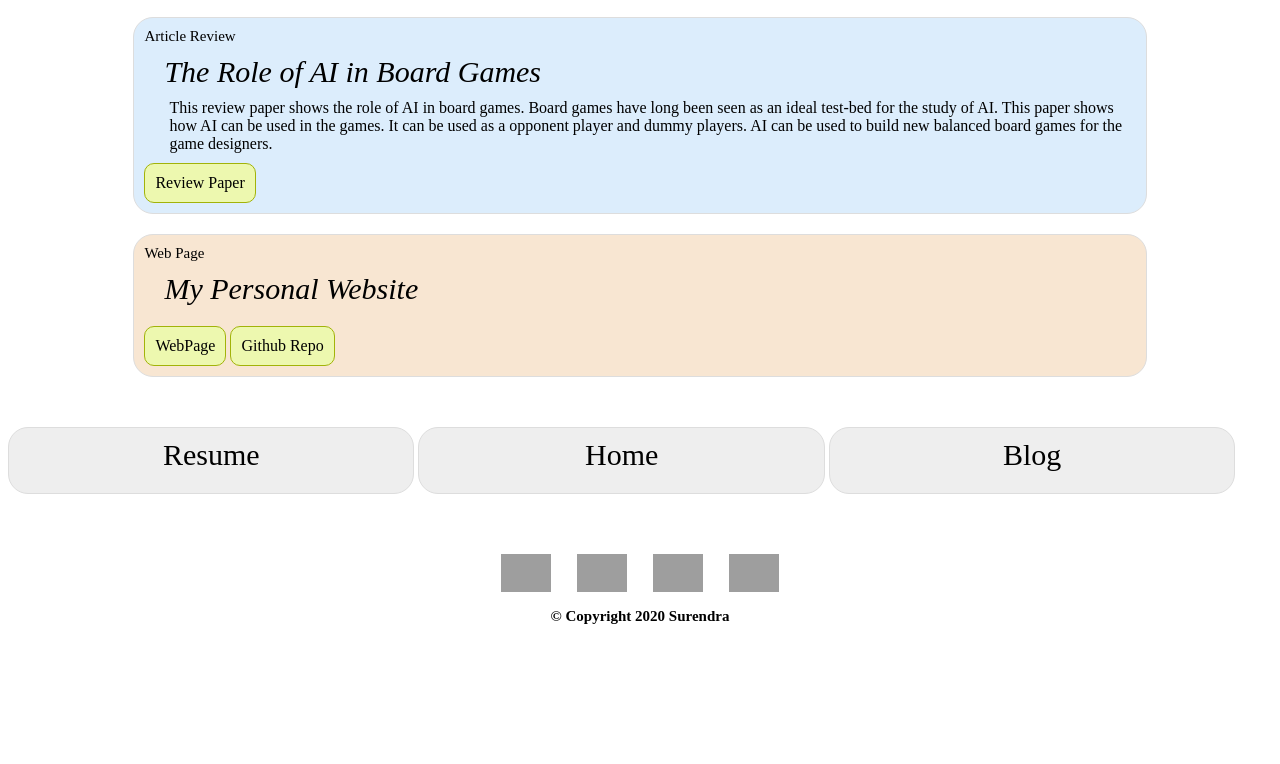
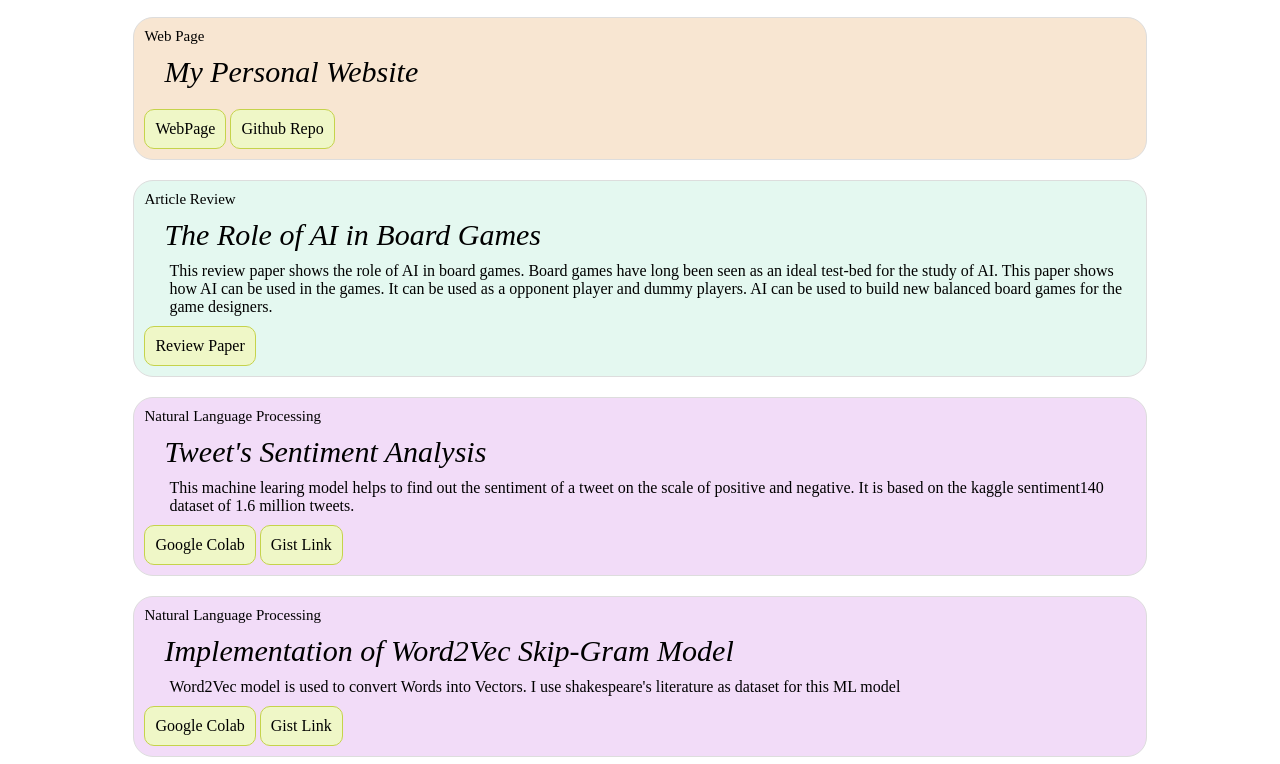
Before and after one commit to skvg/myProjects, a plain HTML site: page index.html in a window 1280 px wide. Shown: the part 276-1040 px from the top of the page. Before the commit the page ends 914 px from the top, so only its background shows below. Drawn offline with Linux system fonts and the light colour scheme; grey boxes are pictures that could not be loaded.

Commit message:
added two new projects

```diff
--- a/index.css
+++ b/index.css
@@ -11,7 +11,7 @@
     width: 80%;
     margin: auto;
     border: 1px solid #ddd;
-    background-color: rgb(220, 237, 252);
+    background-color: rgb(228, 248, 240);
     border-radius: 20px;
     margin-top: 20px;
 }
@@ -19,7 +19,7 @@
     width: 80%;
     margin: auto;
     border: 1px solid #ddd;
-    background-color: rgb(231, 181, 243);
+    background-color: rgb(242, 220, 248);
     border-radius: 20px;
     margin-top: 20px;
 }
@@ -60,8 +60,8 @@
     text-decoration: none;
     color: black;
     cursor: pointer;
-    border: 1px solid rgb(162, 179, 9);
-    background-color: rgb(237, 248, 175);
+    border: 1px solid rgb(197, 211, 75);
+    background-color: rgb(239, 247, 199);
     border-radius: 10px;
     padding: 10px;
 }
--- a/index.html
+++ b/index.html
@@ -28,6 +28,16 @@
                     <a href="https://github.com/skvg/MovieSearch">Github Repo</a>
                 </div>
             </div>
+            <div class="website">
+                <div class="type">Web Page</div>
+                <div class="title">My Personal Website</div>
+                <div class="desc"></div>
+                <div class="img"></div>
+                <div class="links">
+                    <a href="www.skvg.github.io">WebPage</a>
+                    <a href="https://github.com/skvg/skvg.github.io">Github Repo</a>
+                </div>
+            </div>
             <div class="project">
                 <div class="type">Article Review</div>
                 <div class="title">The Role of AI in Board Games</div>
@@ -42,14 +52,27 @@
                     <a href="Review_Paper_18123.pdf">Review Paper</a>
                 </div>
             </div>
-            <div class="website">
-                <div class="type">Web Page</div>
-                <div class="title">My Personal Website</div>
-                <div class="desc"></div>
+            <div class="ml">
+                <div class="type">Natural Language Processing</div>
+                <div class="title">Tweet's Sentiment Analysis</div>
+                <div class="desc">This machine learing model helps to find out the
+                    sentiment of a tweet on the scale of positive and negative. It
+                    is based on the kaggle sentiment140 dataset of 1.6 million tweets.
+                </div>
                 <div class="img"></div>
                 <div class="links">
-                    <a href="www.skvg.github.io">WebPage</a>
-                    <a href="https://github.com/skvg/skvg.github.io">Github Repo</a>
+                    <a href="https://colab.research.google.com/drive/1XWARYzncdN36PkMriYubTnm4nDo4sYqb?usp=sharing">Google Colab</a>
+                    <a href="https://gist.github.com/skvg/82e0db30607fc1133448bce05ca8db6d">Gist Link</a>
+                </div>
+            </div>
+            <div class="ml">
+                <div class="type">Natural Language Processing</div>
+                <div class="title">Implementation of Word2Vec Skip-Gram Model</div>
+                <div class="desc">Word2Vec model is used to convert Words into Vectors. I use shakespeare's literature as dataset for this ML model</div>
+                <div class="img"></div>
+                <div class="links">
+                    <a href="https://colab.research.google.com/drive/1mozDxbev9VD4A0mEb6TTaUgTfYZNCLcL?usp=sharing">Google Colab</a>
+                    <a href="https://gist.github.com/skvg/22e5c1b6b8d3817a1d89988d22b90158">Gist Link</a>
                 </div>
             </div>
         </div>
```
Also changed, not shown: 1 other file.
